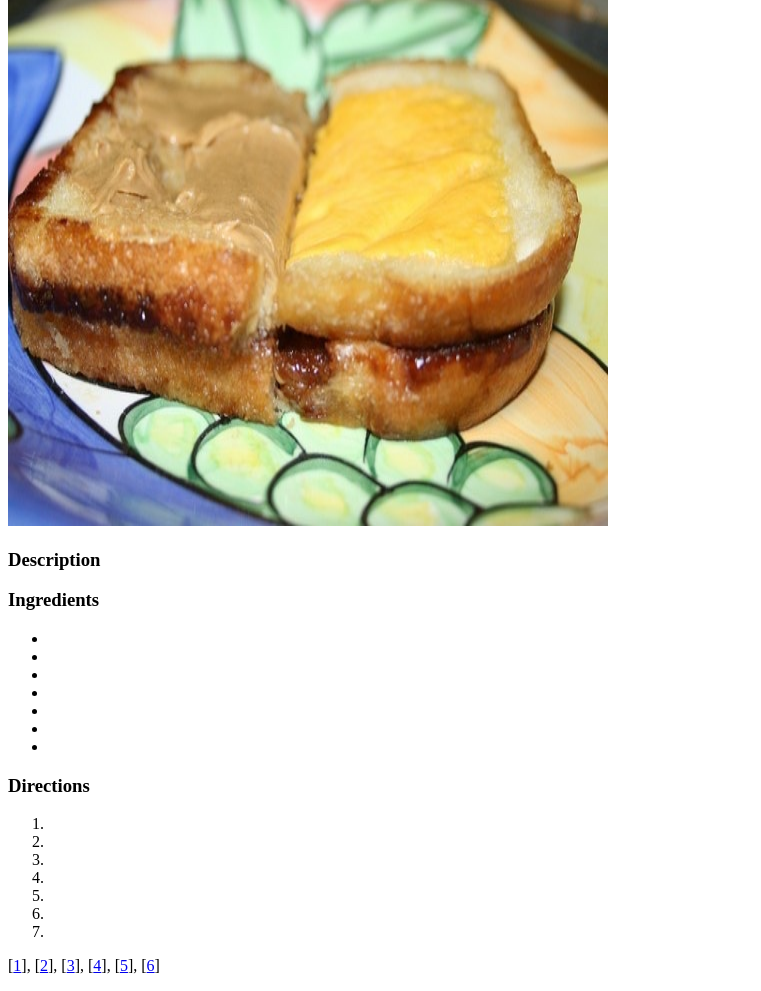
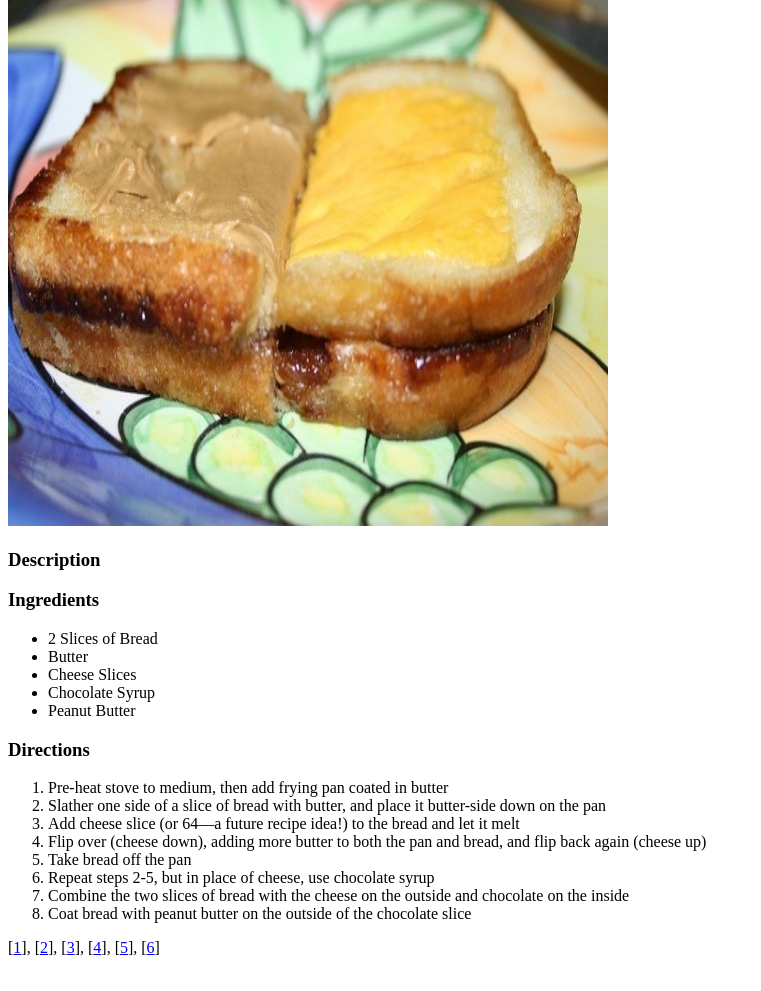
Before and after one commit to MannCheetah/Carmines-Steakhouse, a plain HTML site: page recipes/Grilled-charlie.html in a window 1280 px wide. Shown: the part 154-1145 px from the top of the page, without its empty margins (0-761 px from the left). Drawn offline with Linux system fonts and the light colour scheme.

Commit message:
finished grilled-charlie.html and project

```diff
--- a/recipes/Grilled-charlie.html
+++ b/recipes/Grilled-charlie.html
@@ -16,23 +16,22 @@
         <p></p>
         <h3>Ingredients</h3>
         <ul>
-            <li></li>
-            <li></li>
-            <li></li>
-            <li></li>
-            <li></li>
-            <li></li>
-            <li></li>
+            <li>2 Slices of Bread</li>
+            <li>Butter</li>
+            <li>Cheese Slices</li>
+            <li>Chocolate Syrup</li>
+            <li>Peanut Butter</li>
         </ul>
         <h3>Directions</h3>
         <ol>
-            <li></li>
-            <li></li>
-            <li></li>
-            <li></li>
-            <li></li>
-            <li></li>
-            <li></li>
+            <li>Pre-heat stove to medium, then add frying pan coated in butter</li>
+            <li>Slather one side of a slice of bread with butter, and place it butter-side down on the pan</li>
+            <li>Add cheese slice (or 64—a future recipe idea!) to the bread and let it melt</li>
+            <li>Flip over (cheese down), adding more butter to both the pan and bread, and flip back again (cheese up)</li>
+            <li>Take bread off the pan</li>
+            <li>Repeat steps 2-5, but in place of cheese, use chocolate syrup</li>
+            <li>Combine the two slices of bread with the cheese on the outside and chocolate on the inside</li>
+            <li>Coat bread with peanut butter on the outside of the chocolate slice</li>
         </ol>
 
 
```
